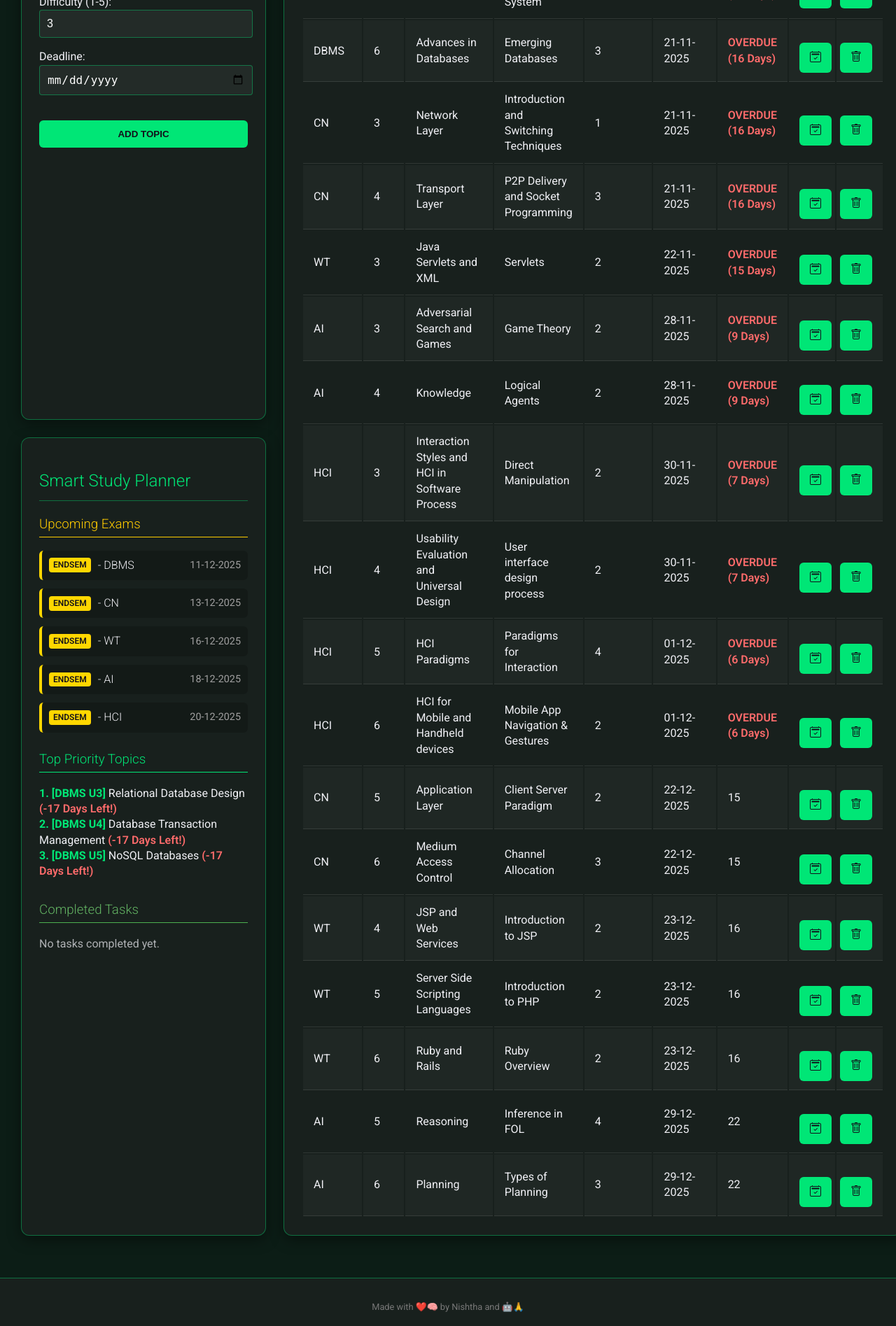
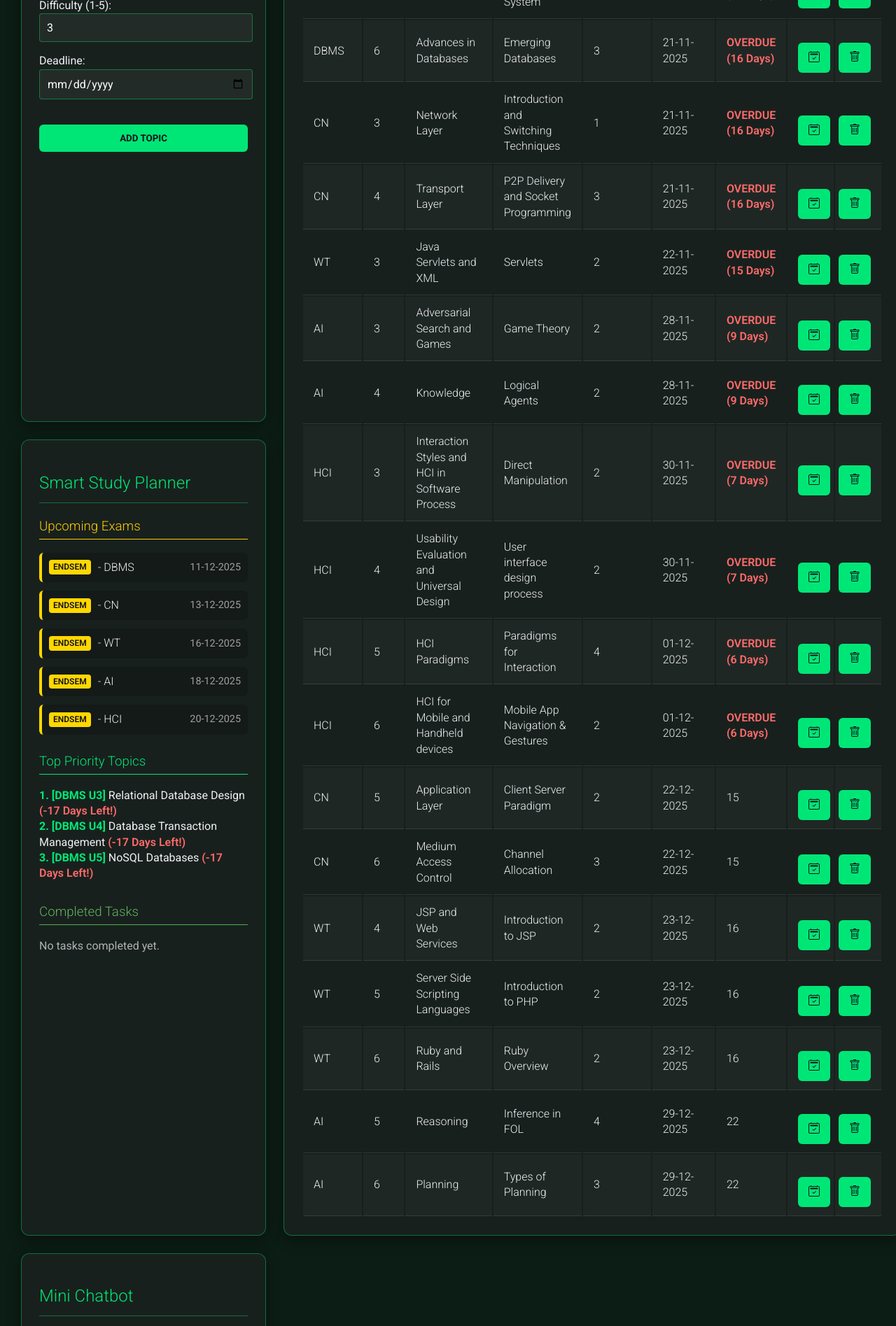
Before and after one commit to nishtha911/smart_study_companion, a Flask app: page / in a window 1280 px wide. Shown: the part 585-2480 px from the top of the page at 70% size. Run offline with Flask 3, Linux system fonts and the light colour scheme; data comes from the database, SQL or seed files in the repository; some web fonts are replaced.

Commit message:
change font weight

```diff
--- a/static/style.css
+++ b/static/style.css
@@ -1,5 +1,9 @@
+*{
+   font-family: 'Roboto';
+
+}
+
 body {
-   font-family: 'Roboto';
    background-color: #0c1d16;
    color: #f0f0f5;
    margin: 0;
--- a/templates/index.html
+++ b/templates/index.html
@@ -69,7 +69,7 @@
             <h2>Active Topics (Incomplete)</h2>
 
             {% if subjects %}
-            <table>
+            <table style="font-family: 'Roboto'; font-weight: 300;">
                 <thead>
                     <tr>
                         <th>Subject</th>
@@ -224,6 +224,10 @@
             </div>
         </section>
 
+        <section class="feature-card" id="chatbot-placeholder">
+            <h2>Mini Chatbot</h2>
+            <p>Coming Soon</p>
+        </section>
     </main>
 
     <footer>
```
